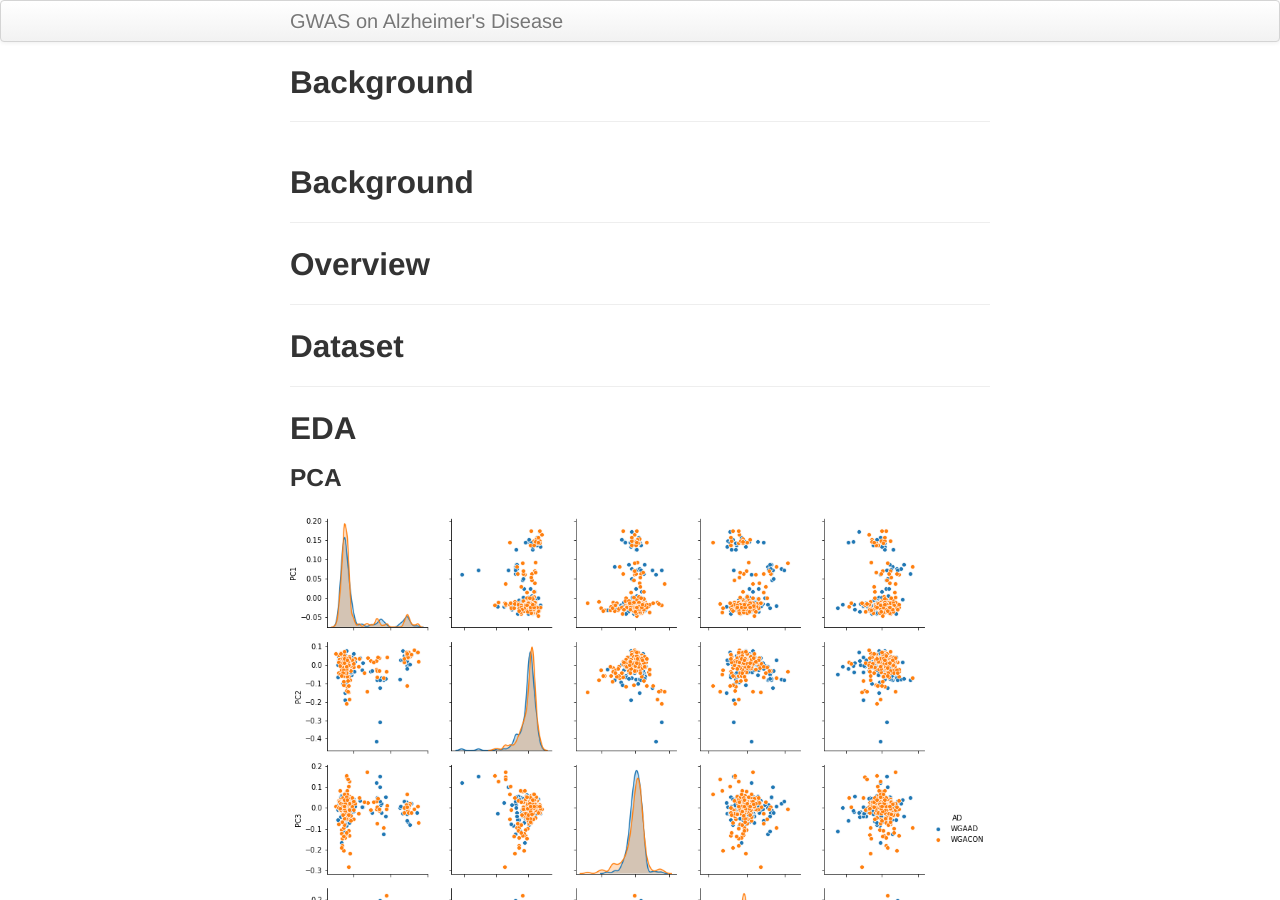
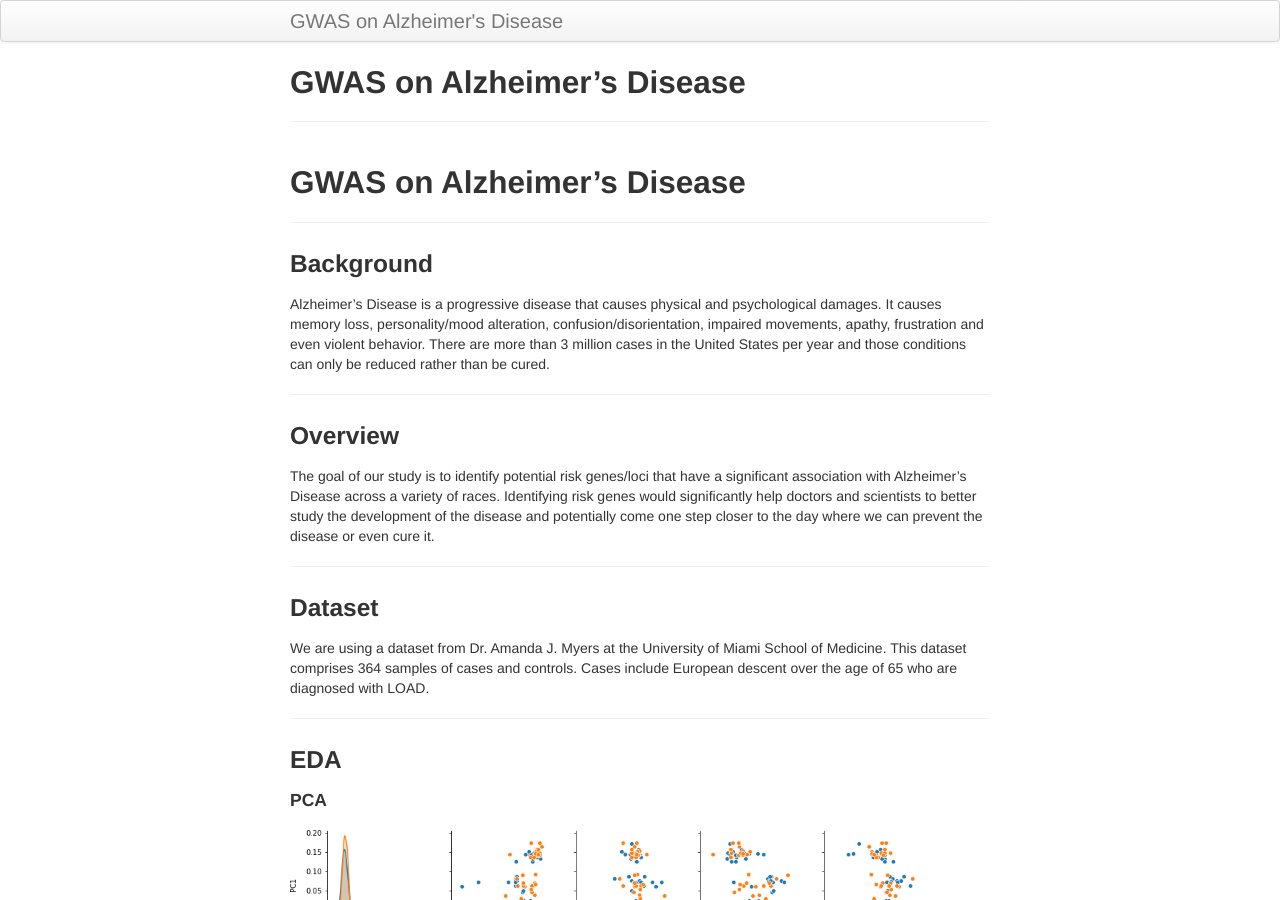
Before and after one commit to TonyZhanghm/adgwas_website, a Jekyll site: the page built from index.md, in a window 1280 px wide and 900 px high. Built offline with Jekyll 4.4.1, drawn with Linux system fonts in a browser that asks for light colours; our own code applies the rules of GitHub Pages for plain Markdown files.

Commit message:
update text on index.md

```diff
--- a/index.md
+++ b/index.md
@@ -4,32 +4,38 @@ title: ADGWAS
 tagline: Presentation of the GAWS on Alzheimer's Disease
 description: author: Haoming Zhang, Zhuoyuan Ren, Haoshu Qin
 ---
+## GWAS on Alzheimer's Disease
 
-## Background
+---
+
+### Background
+Alzheimer’s Disease is a progressive disease that causes physical and psychological damages. It causes memory loss, personality/mood alteration, confusion/disorientation, impaired movements, apathy, frustration and even violent behavior. There are more than 3 million cases in the United States per year and those conditions can only be reduced rather than be cured.
 
 
 ---
 
-## Overview
+### Overview
+The goal of our study is to identify potential risk genes/loci that have a significant association with Alzheimer’s Disease across a variety of races. Identifying risk genes would significantly help doctors and scientists to better study the development of the disease and potentially come one step closer to the day where we can prevent the disease or even cure it.
 
 ---
 
-## Dataset
+### Dataset
+We are using a dataset from Dr. Amanda J. Myers at the University of Miami School of Medicine. This dataset comprises 364 samples of cases and controls. Cases include European descent over the age of 65 who are diagnosed with LOAD.
 
 ---
 
-## EDA
+### EDA
 
-### PCA
+#### PCA
 
 ![PCA plot](assets/images/PCA.png)
 
-### Other Plots
+#### Other Plots
 
 ---
 
-## Analysis Results
+### Analysis Results
 
-### Manhattan Plots
+#### Manhattan Plots
 
 ![Manhattan Plots](assets/images/manhattan.png)
```
